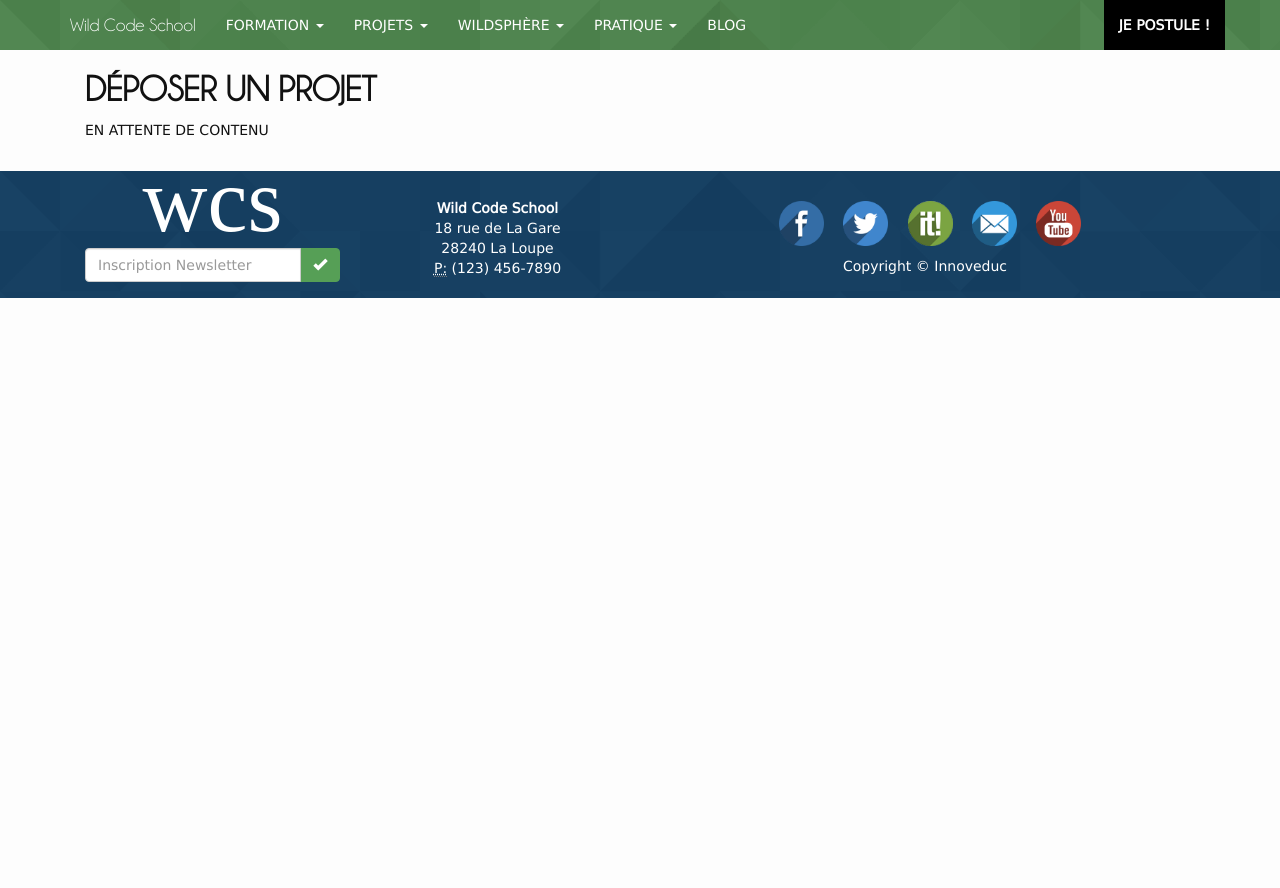
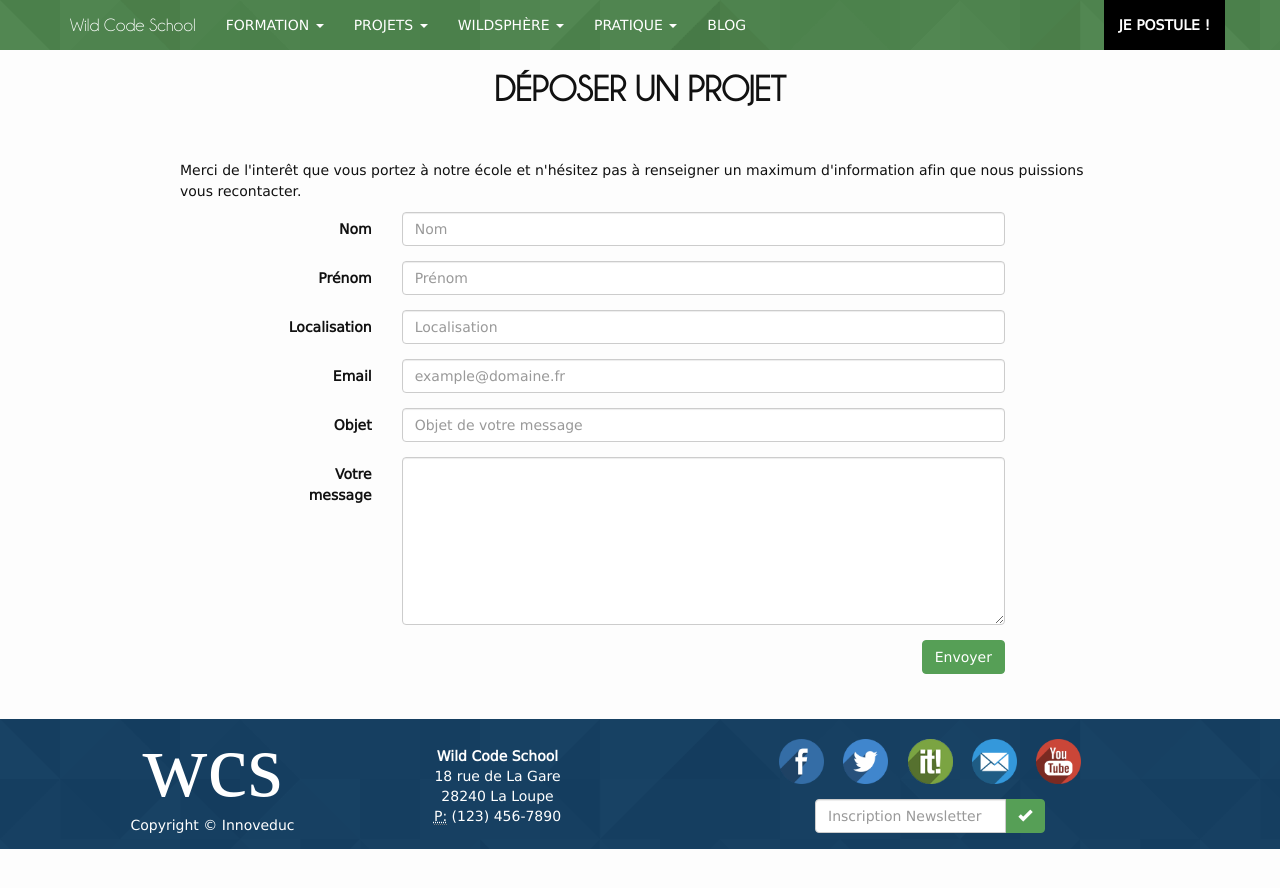
Before and after one commit to alem972/wildcodeschool.github.io, a Jekyll site: the page built from deposer-un-projet.html, in a window 1280 px wide. Shown: the top 888 px of the page. Built offline with Jekyll 4.4.1, drawn with Linux system fonts in a browser that asks for light colours; nearby versions of some CDN libraries; some web fonts are replaced.

Commit message:
footer move newsletter

```diff
--- a/_includes/footer.html
+++ b/_includes/footer.html
@@ -3,14 +3,9 @@
     <div class="container">
       <div class="col-sm-3 text-center">
         <p class="footerlogosheandy">wcs</p>
-        <form class="newsletter-footer">
-          <div class="input-group input-group-mg">
-            <input type="text" class="form-control" id="exampleInputAmount" placeholder="Inscription Newsletter">
-            <span class="input-group-btn">
-              <button type="submit" class="btn btn-vert center-block"><span class="glyphicon glyphicon-ok"></span></button>
-            </span>
-          </div>
-        </form>
+        <div class="display-md display-lg display-sm hidden-xs">
+          <p class="text-muted text-center">Copyright © <a href="">Innoveduc</a></p>
+        </div>
       </div>
       <div class="col-sm-3 text-center">
         <address>
@@ -27,8 +22,22 @@
           <li><a target="_blank" href="http://www.scoop.it/t/wcs"><img src="/img/socials/scoopit-64.png"></a></li>
           <li><a target="_blank" href="#"><img src="/img/socials/mail-64.png"></a></li>
           <li><a target="_blank" href="https://www.youtube.com/channel/UCi99G_0QPx5sYsK8zdvQzfw/"><img src="/img/socials/youtube-64.png"></a></li>
+          <br>
+          <li>
+            <form class="newsletter-footer center-block">
+          <div class="input-group input-group-mg">
+            <input type="text" class="form-control" id="exampleInputAmount" placeholder="Inscription Newsletter">
+            <span class="input-group-btn">
+              <button type="submit" class="btn btn-vert center-block"><span class="glyphicon glyphicon-ok"></span></button>
+            </span>
+          </div>
+        </form>
+          </li>
         </ul>
-        <p class="text-muted text-center">Copyright © <a href="">Innoveduc</a></p>
+
+        <div class="display-xs hidden-sm hidden-md hidden-lg">
+          <p class="text-muted text-center">Copyright © <a href="">Innoveduc</a></p>
+        </div>
       </div>
     </div>
   </footer>
--- a/_sass/_base.scss
+++ b/_sass/_base.scss
@@ -95,7 +95,7 @@ body {
     background-color: #f5f5f5;
     background-image: url(../img/poly/polybleu.png);
     ul li{
-        margin: 10px -5px 0px 10px;
+        margin: 0px -5px 0px 10px;
     }
     img{
         width: 45px;
@@ -103,7 +103,8 @@ body {
     .footerlogosheandy{
         font-family: "sheandy";
         font-size:90px;
-        margin-top: -58px;
+        margin-top: -41px;
+        margin-bottom: -18px;
         color: #FFF;
     }
     address{
@@ -120,7 +121,10 @@ body {
         font-family: "Vera";
         color: #FFF;
     }
-    .newsletter-footer{ margin-top: -30px; }
+    .newsletter-footer{
+        margin-top: 15px;
+        width: 230px;
+    }
 }
 
 
@@ -400,6 +404,14 @@ video{
 .deposer-un-projet{
     h1{
         font-weight: bold;
+        margin-bottom: 50px;
+    }
+    textarea{
+        height: 12em;
+        min-height: 12em;
+        width: 100%;
+        min-width: 100%;
+        max-width: 100%;
     }
 }
 .wild-heros{
--- /dev/null
+++ b/deposer-un-projet.html
@@ -0,0 +1,59 @@
+---
+layout: page
+permalink: /deposer-un-projet/
+---
+<div class="deposer-un-projet">
+  <h1 class="text-center">DÉPOSER UN PROJET</h1>
+  <div class="row">
+    <div class="col-sm-10 col-sm-offset-1">
+      <p>Merci de l'interêt que vous portez à notre école et n'hésitez pas à renseigner un maximum d'information afin que nous puissions vous recontacter.</p>
+    </div>
+  </div>
+  <div class="row">
+    <div class="col-sm-8 col-sm-offset-2">
+      <form class="form-horizontal" role="form" method="post" action="index.php">
+        <div class="form-group">
+          <label for="name" class="col-sm-2 control-label">Nom</label>
+          <div class="col-sm-10">
+            <input type="text" class="form-control" id="name" name="name" placeholder="Nom" value="">
+          </div>
+        </div>
+        <div class="form-group">
+          <label for="name" class="col-sm-2 control-label">Prénom</label>
+          <div class="col-sm-10">
+            <input type="text" class="form-control" id="prenom" name="prenom" placeholder="Prénom" value="">
+          </div>
+        </div>
+        <div class="form-group">
+          <label for="name" class="col-sm-2 control-label">Localisation</label>
+          <div class="col-sm-10">
+            <input type="text" class="form-control" id="localisation" name="localisation" placeholder="Localisation" value="">
+          </div>
+        </div>
+        <div class="form-group">
+          <label for="email" class="col-sm-2 control-label">Email</label>
+          <div class="col-sm-10">
+            <input type="email" class="form-control" id="email" name="email" placeholder="example@domaine.fr" value="">
+          </div>
+        </div>
+        <div class="form-group">
+          <label for="email" class="col-sm-2 control-label">Objet</label>
+          <div class="col-sm-10">
+            <input type="email" class="form-control" id="objet" name="objet" placeholder="Objet de votre message" value="">
+          </div>
+        </div>
+        <div class="form-group">
+          <label for="message" class="col-sm-2 control-label">Votre message</label>
+          <div class="col-sm-10">
+            <textarea class="form-control" rows="4" name="message"></textarea>
+          </div>
+        </div>
+        <div class="form-group">
+          <div class="col-sm-10 col-sm-offset-2 text-right">
+            <input id="submit" name="submit" type="submit" value="Envoyer" class="btn btn-vert">
+          </div>
+        </div>
+      </form>
+    </div>
+  </div>
+</div>
--- a/deposer-un-projet.md
+++ /dev/null
@@ -1,9 +0,0 @@
----
-layout: page
-permalink: /deposer-un-projet/
----
-<div class="deposer-un-projet">
-  <h1>DÉPOSER UN PROJET</h1>
-
-  EN ATTENTE DE CONTENU
-</div>
```
